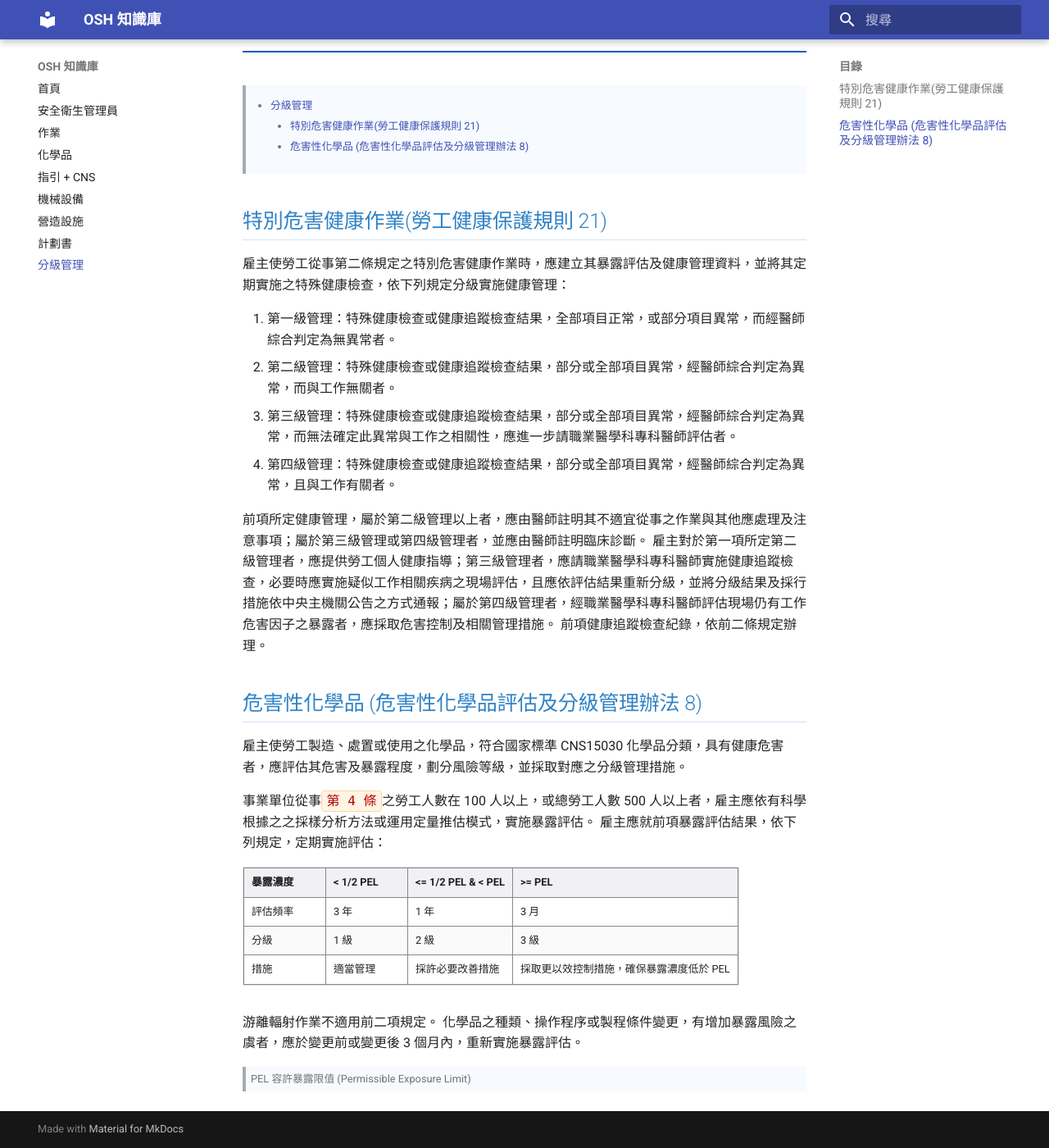
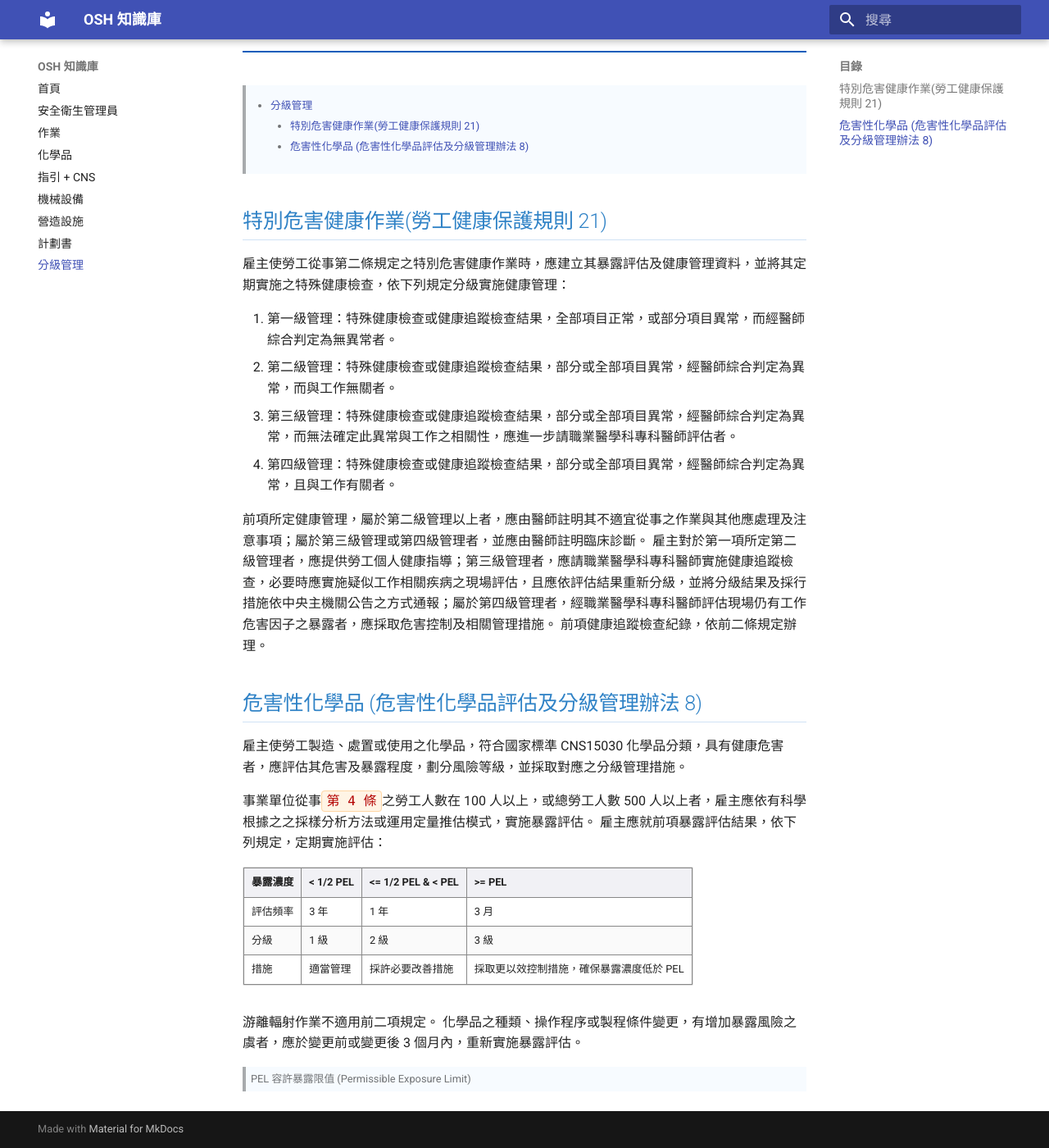
Before and after one commit to YuCH-Hank/OSH, an MkDocs documentation site: the page built from docs/分級管理.md, in a window 1280 px wide and 1400 px high, scrolled down 86 px. Shown: the whole window at 82% size. Built offline with MkDocs 1.6.1 and Material for MkDocs 9.7.7, drawn with Linux system fonts in a browser that asks for light colours.

Commit message:
Allow tables to shrink to content

```diff
--- a/docs/assets/css/style.css
+++ b/docs/assets/css/style.css
@@ -119,6 +119,7 @@ h6 {
   max-width: 100%;
   margin-left: auto;
   margin-right: auto;
+  table-layout: auto;
 }
 
 /* Whole table */
@@ -141,6 +142,7 @@ h6 {
 /* Table appearance */
 table {
   border-collapse: collapse;
+  table-layout: auto;
 }
 th,
 td {
@@ -151,6 +153,8 @@ td {
   overflow-wrap: anywhere !important;
   white-space: normal !important;
   font-size: 1em !important;
+  min-width: 0 !important; /* allow cells to shrink to content */
+  width: auto !important;
 }
 th {
   background: #f1f1f5;
```
